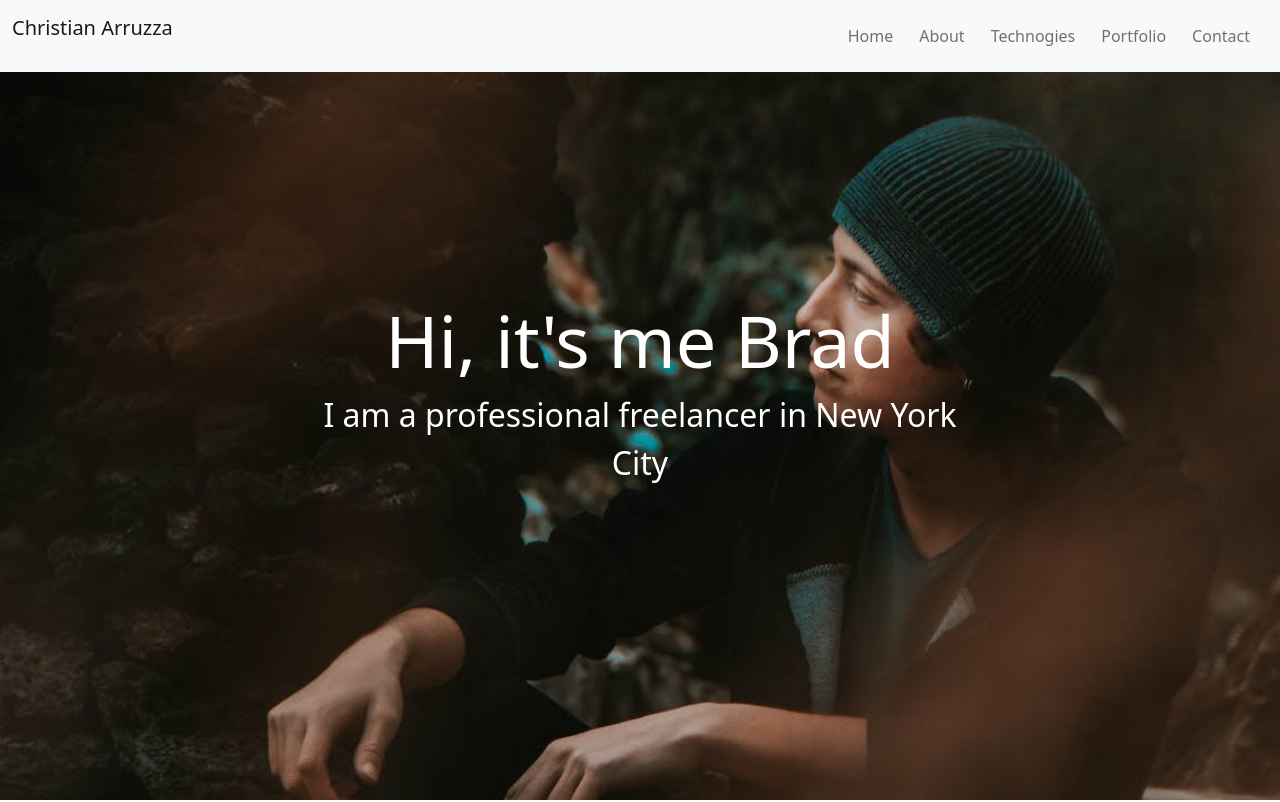
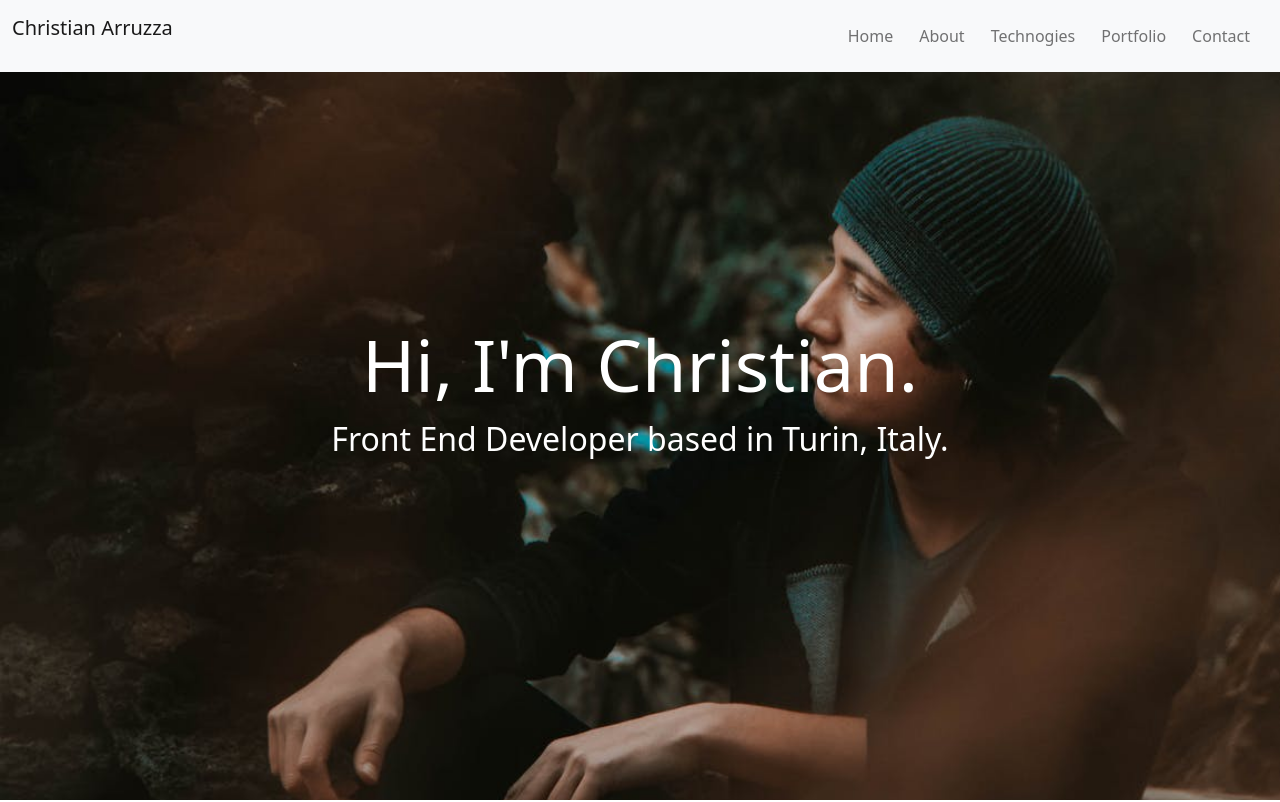
Before and after one commit to ChrisArru/react-portfolio, a React (Create React App) app: page / in a window 1280 px wide. Shown: the top 802 px of the page. Built offline with nearby package versions, Linux system fonts and the light colour scheme.

Commit message:
feat: changed Main section with my information

```diff
--- a/src/views/Main.js
+++ b/src/views/Main.js
@@ -9,10 +9,10 @@ const Main = () => {
           <div class="col-lg-12 col-md-12 col-sm-12 col-xs-12">
             <div className={style["hero-text"]}>
               <h2 className={style["hero_title"]} /* class="hero_title" */>
-                Hi, it's me Brad
+                Hi, I'm Christian.
               </h2>
               <p className={style["hero_desc"]} /* class="hero_desc" */>
-                I am a professional freelancer in New York City
+                Front End Developer based in Turin, Italy.
               </p>
             </div>
           </div>
```
